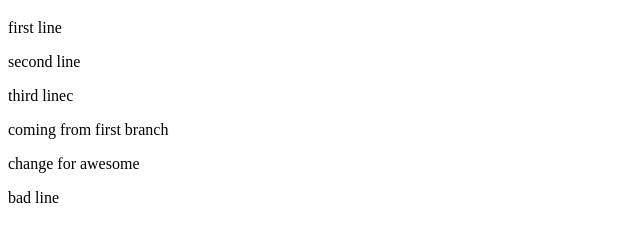
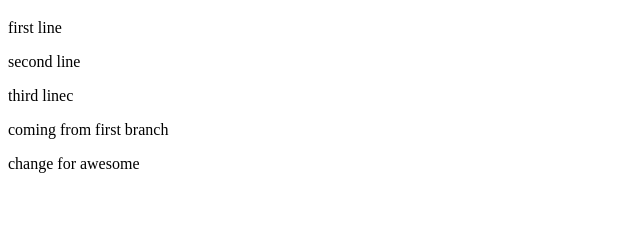
Before and after one commit to Azamat7/test2, a plain HTML site: page index.html in a window 1280 px wide. Shown: the part 61-302 px from the top of the page, without its empty margins (0-640 px from the left). Drawn offline with Linux system fonts and the light colour scheme.

Commit message:
Revert "add bug"
This reverts commit f76d01eb328613587008a60ef3955b54683578ef.

```diff
--- a/index.html
+++ b/index.html
@@ -12,6 +12,5 @@
     <p>third linec</p>
     <p>coming from first branch</p>
     <p>change for awesome</p>
-    <p>bad line</p>
 </body>
 </html>
```
